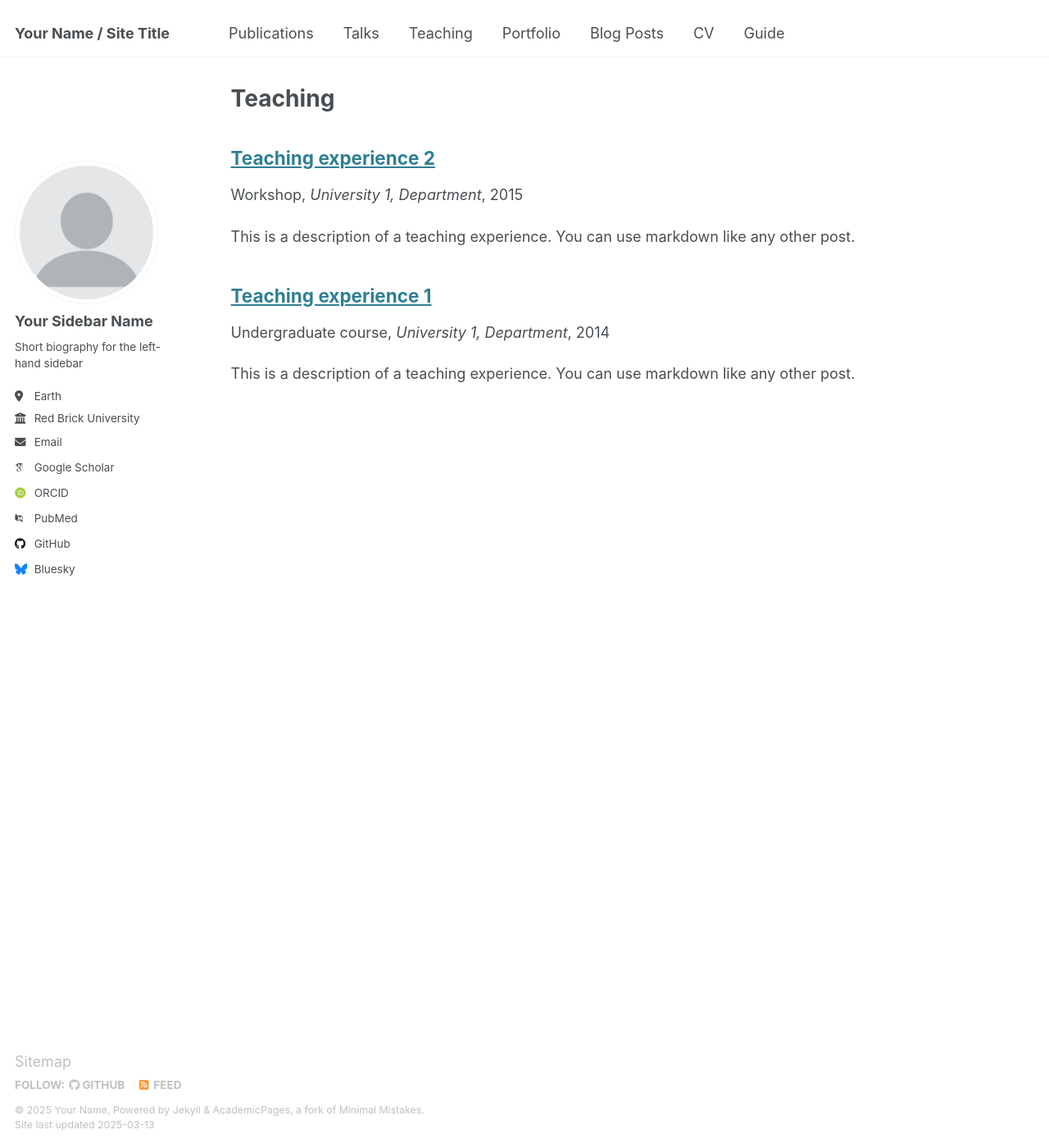
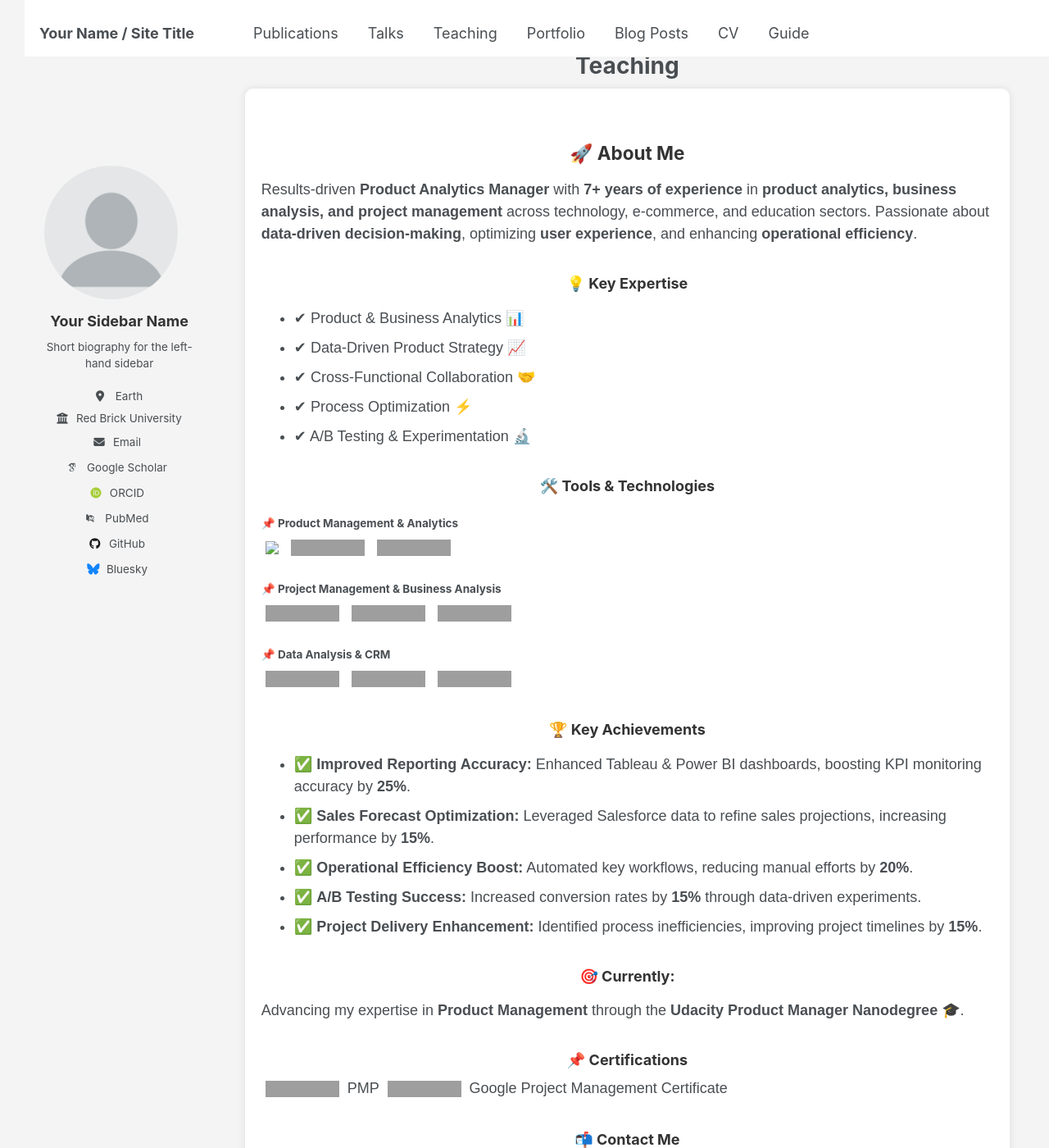
Before and after one commit to aarthimeena2/aarthimeena2.github.io, a Jekyll site: the page built from _pages/teaching.html, in a window 1280 px wide and 1400 px high. Shown: the whole window at 82% size. Built offline with Jekyll 4.4.1, drawn with Linux system fonts in a browser that asks for light colours; some web fonts are replaced; some of the changed text lies outside the part shown; grey boxes are pictures that could not be loaded.

Commit message:
Update archive-single.html

```diff
--- a/_includes/archive-single.html
+++ b/_includes/archive-single.html
@@ -1,70 +1,106 @@
-{% include base_path %}
+<!DOCTYPE html>
+<html lang="en">
+<head>
+    <meta charset="UTF-8">
+    <meta name="viewport" content="width=device-width, initial-scale=1.0">
+    <title>Product Analytics Manager - Portfolio</title>
+    <style>
+        body {
+            font-family: Arial, sans-serif;
+            background-color: #f4f4f4;
+            padding: 30px;
+            text-align: center;
+        }
+        .container {
+            max-width: 1000px;
+            margin: auto;
+            background: white;
+            padding: 20px;
+            border-radius: 10px;
+            box-shadow: 0px 0px 10px rgba(0, 0, 0, 0.1);
+            text-align: left;
+        }
+        h2, h3 {
+            color: #333;
+            text-align: center;
+        }
+        .badges img {
+            margin: 5px;
+        }
+    </style>
+</head>
+<body>
 
-{% if post.header.teaser %}
-  {% capture teaser %}{{ post.header.teaser }}{% endcapture %}
-{% else %}
-  {% assign teaser = site.teaser %}
-{% endif %}
+<div class="container">
+    <h2>🚀 About Me</h2>
+    <p>Results-driven <strong>Product Analytics Manager</strong> with <strong>7+ years of experience</strong> in
+        <strong>product analytics, business analysis, and project management</strong> across
+        technology, e-commerce, and education sectors. Passionate about <strong>data-driven
+        decision-making</strong>, optimizing <strong>user experience</strong>, and enhancing
+        <strong>operational efficiency</strong>.
+    </p>
 
-{% if post.id %}
-  {% assign title = post.title | markdownify | remove: "<p>" | remove: "</p>" %}
-{% else %}
-  {% assign title = post.title %}
-{% endif %}
+    <h3>💡 Key Expertise</h3>
+    <ul>
+        <li>✔ Product & Business Analytics 📊</li>
+        <li>✔ Data-Driven Product Strategy 📈</li>
+        <li>✔ Cross-Functional Collaboration 🤝</li>
+        <li>✔ Process Optimization ⚡</li>
+        <li>✔ A/B Testing & Experimentation 🔬</li>
+    </ul>
 
-<div class="{{ include.type | default: "list" }}__item">
-  <article class="archive__item" itemscope itemtype="http://schema.org/CreativeWork">
-    {% if include.type == "grid" and teaser %}
-      <div class="archive__item-teaser">
-        <img src=
-          {% if teaser contains "://" %}
-            "{{ teaser }}"
-          {% else %}
-            "{{ teaser | prepend: "/images/" | prepend: base_path }}"
-          {% endif %}
-          alt="">
-      </div>
-    {% endif %}
+    <h3>🛠️ Tools & Technologies</h3>
 
-    <h2 class="archive__item-title" itemprop="headline">
-      {% if post.link %}
-        <a href="{{ post.link }}">{{ title }}</a> <a href="{{ base_path }}{{ post.url }}" rel="permalink"><i class="fa fa-link" aria-hidden="true" title="permalink"></i><span class="sr-only">Permalink</span></a>
-      {% else %}
-        <a href="{{ base_path }}{{ post.url }}" rel="permalink">{{ title }}</a>
-      {% endif %}
-    </h2>
+    <h4>📌 Product Management & Analytics</h4>
+    <div class="badges">
+        <img src="https://img.shields.io/badge/Google%20Analytics-E37400?style=flat&logo=google-analytics&logoColor=white">
+        <img src="https://img.shields.io/badge/SQL-4479A1?style=flat&logo=postgresql&logoColor=white">
+        <img src="https://img.shields.io/badge/A%2FB%20Testing-000000?style=flat&logo=testing-library&logoColor=white">
+    </div>
 
-    {% if post.read_time %}
-      <p class="page__meta"><i class="fa fa-clock" aria-hidden="true"></i> {% include read-time.html %}</p>
-    {% endif %}
+    <h4>📌 Project Management & Business Analysis</h4>
+    <div class="badges">
+        <img src="https://img.shields.io/badge/Jira-0052CC?style=flat&logo=jira&logoColor=white">
+        <img src="https://img.shields.io/badge/Confluence-172B4D?style=flat&logo=confluence&logoColor=white">
+        <img src="https://img.shields.io/badge/Roadmapping-FF6F00?style=flat&logo=trello&logoColor=white">
+    </div>
 
-        {% if post.collection == 'teaching' %}
-          <p> {{ post.type }}, <i>{{ post.venue }}</i>, {{ post.date | default: "1900-01-01" | date: "%Y" }} </p>
-        {% elsif post.collection == 'publications' %}
-          <p>Published in <i>{{ post.venue }}</i>, {{ post.date | default: "1900-01-01" | date: "%Y" }} </p>
-        {% elsif post.date %}
-         <p class="page__date"><strong><i class="fa fa-fw fa-calendar" aria-hidden="true"></i> {{ site.data.ui-text[site.locale].date_label | default: "Published:" }}</strong> <time datetime="{{ post.date | default: "1900-01-01" | date_to_xmlschema }}">{{ post.date | default: "1900-01-01" | date: "%B %d, %Y" }}</time></p>
-        {% endif %}
+    <h4>📌 Data Analysis & CRM</h4>
+    <div class="badges">
+        <img src="https://img.shields.io/badge/Tableau-E97627?style=flat&logo=tableau&logoColor=white">
+        <img src="https://img.shields.io/badge/Power%20BI-F2C811?style=flat&logo=power-bi&logoColor=white">
+        <img src="https://img.shields.io/badge/Salesforce-00A1E0?style=flat&logo=salesforce&logoColor=white">
+    </div>
 
-    {% if post.excerpt and site.read_more != 'enabled' %}
-    <p class="archive__item-excerpt" itemprop="description">{{ post.excerpt | markdownify }}</p>
-    {% elsif post.excerpt and site.read_more == 'enabled' %}
-    <p class="archive__item-excerpt" itemprop="description"><p>{{ post.excerpt | markdownify | remove: '<p>' | remove: '</p>' }}<strong><a href="{{ base_path }}{{ post.url }}" rel="permalink"> Read more</a></strong></p></p>
-    {% endif %}
+    <h3>🏆 Key Achievements</h3>
+    <ul>
+        <li>✅ <strong>Improved Reporting Accuracy:</strong> Enhanced Tableau & Power BI dashboards, boosting KPI monitoring accuracy by <strong>25%</strong>.</li>
+        <li>✅ <strong>Sales Forecast Optimization:</strong> Leveraged Salesforce data to refine sales projections, increasing performance by <strong>15%</strong>.</li>
+        <li>✅ <strong>Operational Efficiency Boost:</strong> Automated key workflows, reducing manual efforts by <strong>20%</strong>.</li>
+        <li>✅ <strong>A/B Testing Success:</strong> Increased conversion rates by <strong>15%</strong> through data-driven experiments.</li>
+        <li>✅ <strong>Project Delivery Enhancement:</strong> Identified process inefficiencies, improving project timelines by <strong>15%</strong>.</li>
+    </ul>
 
-    {% if post.citation and post.paperurl and post.slidesurl %}
-      <p>Recommended citation: {{ post.citation }}<br /><a href="{{ post.paperurl }}">Download Paper</a> | <a href="{{ post.slidesurl }}">Download Slides</a></p>
-    {% elsif post.citation and post.paperurl %}
-      <p>Recommended citation: {{ post.citation }}<br /><a href="{{ post.paperurl }}">Download Paper</a></p>
-    {% elsif post.citation and post.slidesurl %}
-      <p>Recommended citation: {{ post.citation }}<br /><a href="{{ post.slidesurl }}">Download Slides</a></p>
-    {% elsif post.citation %}
-      <p>Recommended citation: {{ post.citation }}</p>
-    {% elsif post.paperurl %}
-      <p><a href=" {{ post.paperurl }} ">Download Paper</a></p>
-    {% elsif post.slidesurl %}
-      <p><a href="{{ post.slidesurl }}">Download Slides</a></p>
-    {% endif %}
+    <h3>🎯 Currently:</h3>
+    <p>Advancing my expertise in <strong>Product Management</strong> through the <strong>Udacity Product Manager Nanodegree</strong> 🎓.</p>
 
-  </article>
+    <h3>📌 Certifications</h3>
+    <div class="badges">
+        <img src="https://img.shields.io/badge/PMI-02569B?style=flat&logo=pmi&logoColor=white"> PMP
+        <img src="https://img.shields.io/badge/Google%20Project%20Management%20Certificate-4285F4?style=flat&logo=google&logoColor=white"> Google Project Management Certificate
+    </div>
+
+    <h3>📬 Contact Me</h3>
+    <p>
+        <a href="https://www.linkedin.com/in/aarthimeena/">
+            <img src="https://img.shields.io/badge/LinkedIn-0077B5?style=flat&logo=linkedin&logoColor=white">
+        </a>
+        <a href="mailto:rtmeenaa22@gmail.com">
+            <img src="https://img.shields.io/badge/Email-D14836?style=flat&logo=gmail&logoColor=white">
+        </a>
+    </p>
+
 </div>
+
+</body>
+</html>
```
